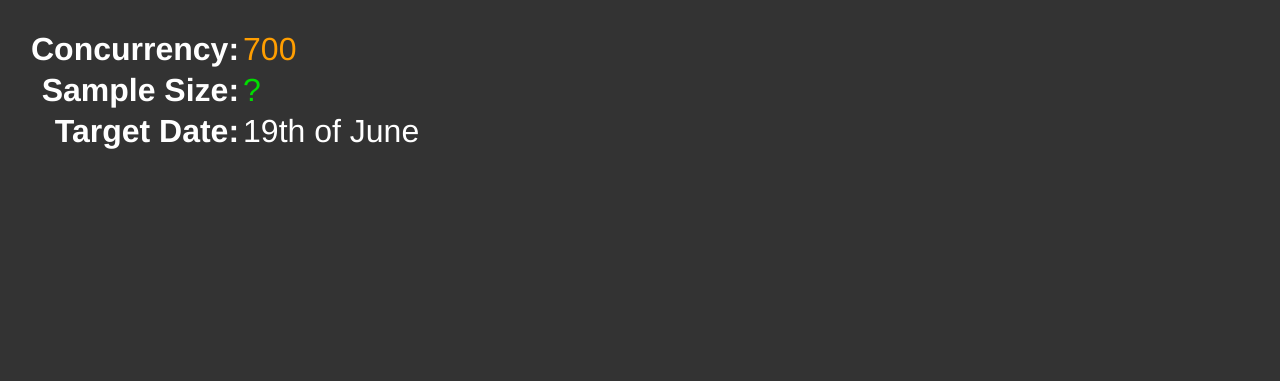
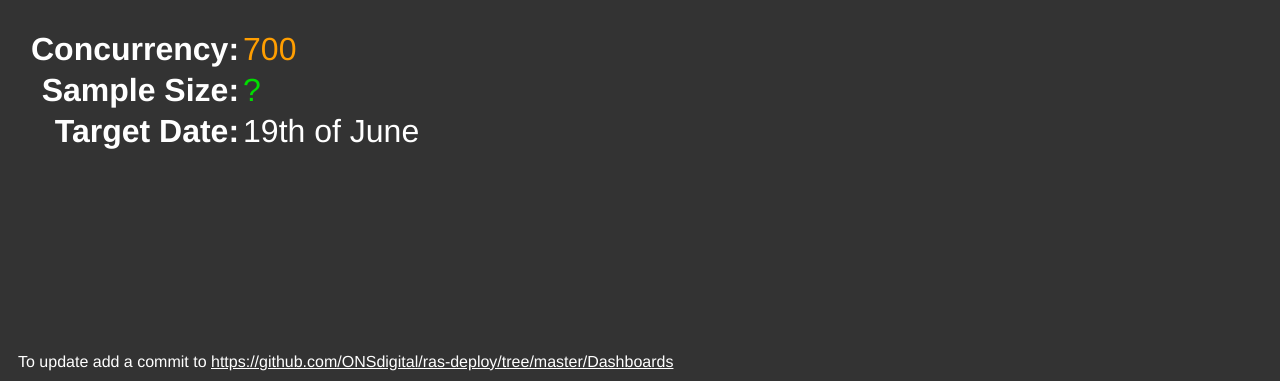
Before and after one commit to ONSdigital/ras-deploy, a plain HTML site: page Dashboards/index.html in a window 1280 px wide. Shown: the part 419-800 px from the top of the page. Drawn offline with Linux system fonts and the light colour scheme.

Commit message:
Add link to repository to the dashboard

```diff
--- a/Dashboards/index.html
+++ b/Dashboards/index.html
@@ -53,6 +53,16 @@
 		.bad {
 			color: #d00;
 		}
+
+		.footer {
+			position: fixed;
+			bottom: 0;
+			padding: 10px;
+		}
+
+		a {
+			color: white;
+		}
 	</style>
 </head>
 <body>
@@ -79,5 +89,8 @@
 			<tr><th>Target Date: </th><td>19th of June</td></tr>
 		</table>
 	</div>
+	<div class="footer">
+		To update add a commit to <a href="https://github.com/ONSdigital/ras-deploy/tree/master/Dashboards">https://github.com/ONSdigital/ras-deploy/tree/master/Dashboards</a>
+	</div>
 </body>
 </html>
```
